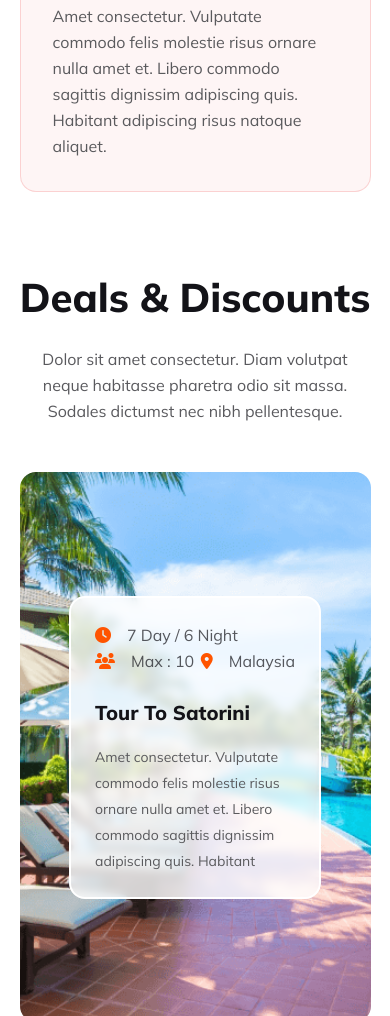
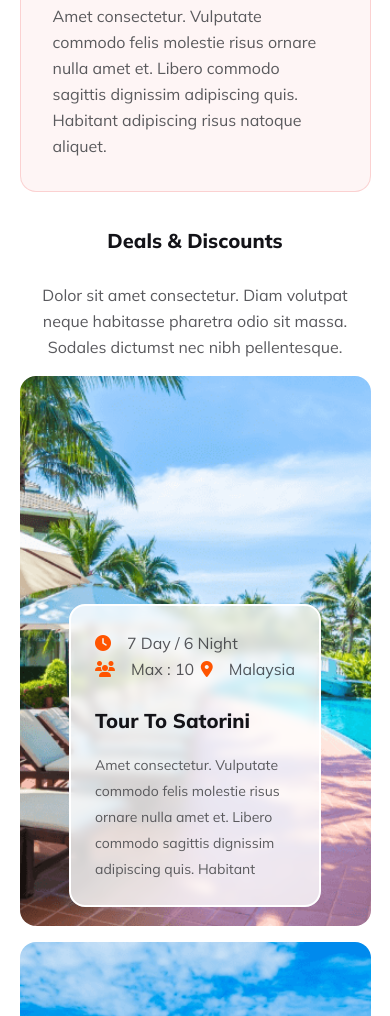
Before and after one commit to fnhnafiz/B9A2-Hero-Travel-PH-Batch-10, a plain HTML site: page index.html in a window 390 px wide. Shown: the part 4643-5659 px from the top of the page. Drawn offline with Linux system fonts and the light colour scheme.

Commit message:
update media quaries

```diff
--- a/styles/style.css
+++ b/styles/style.css
@@ -540,17 +540,26 @@ media quaries Styles for mobiles
   .hotel-bg-clr-3 {
     height: auto;
   }
+  .deals-discount-section {
+    margin: 1rem auto;
+  }
+  .deals-discount-section h3 {
+    font-size: 20px;
+    margin-bottom: 1rem;
+  }
   .sea-view-1,
   .sea-view-2 {
     width: 100%;
     height: 550px;
     justify-content: center;
     align-items: center;
+    margin-top: 1rem;
   }
   .sea-view-details {
     width: 90%;
     height: 303px;
     padding: 24px;
+    margin-top: 13rem;
   }
   .sea-view-icon {
     width: 200px;
```
